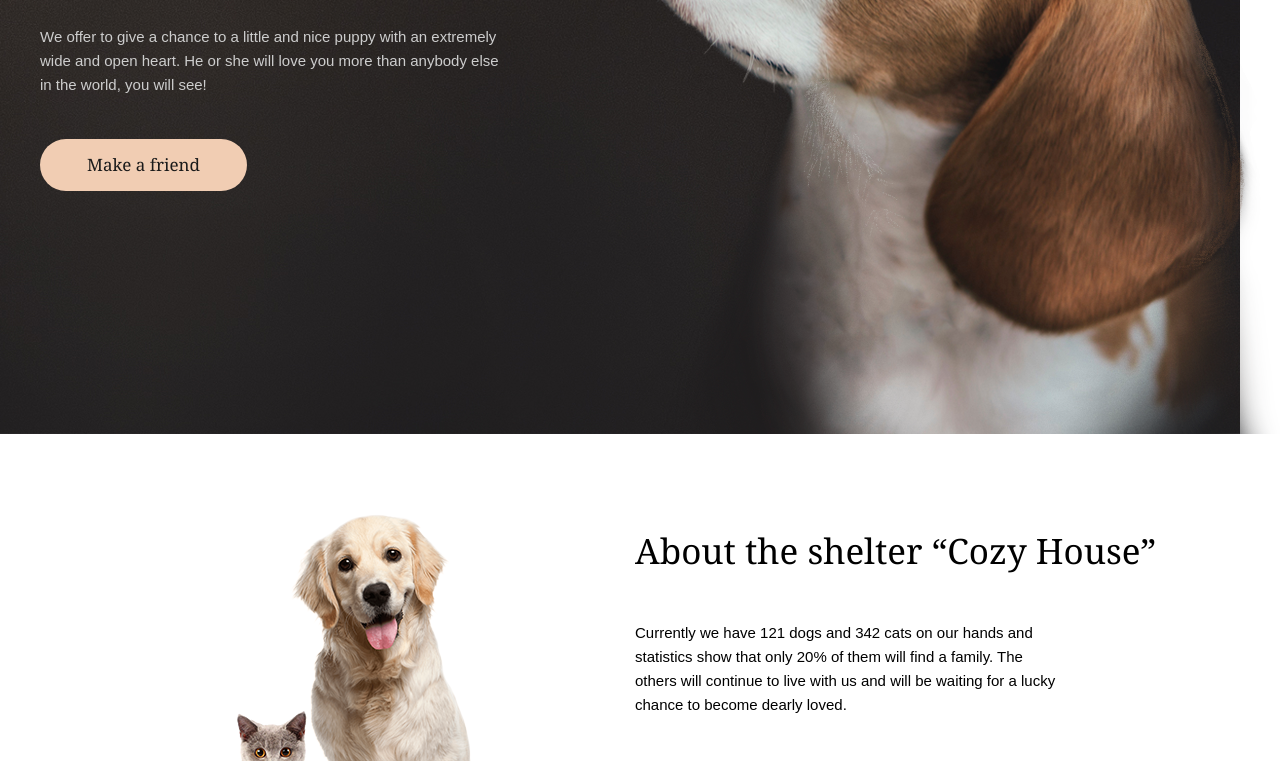
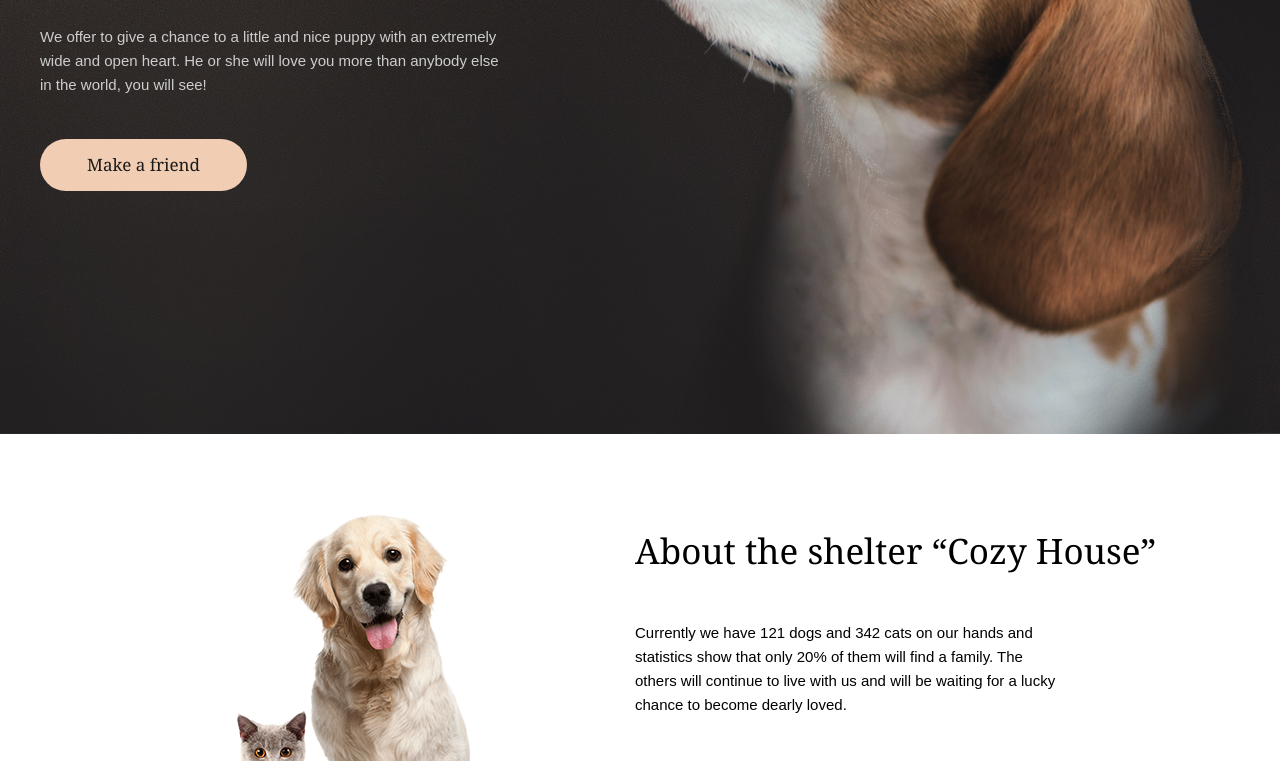
Before and after one commit to IvanCharniak/Shelter, a plain HTML site: page index.html in a window 1280 px wide. Shown: the part 474-1235 px from the top of the page. Drawn offline with Linux system fonts and the light colour scheme; files that its build step writes are made by us from their sources.

Commit message:
fix: start-screen background

```diff
--- a/css/style.scss
+++ b/css/style.scss
@@ -19,7 +19,6 @@ section.start {
     background:url('../img/start-screen-background.jpg'),
     radial-gradient(100% 215.42% at 0% 0%, #5B483A 0%, #262425 100%);
     background-repeat: no-repeat;
-    background-position: right 40px bottom 0;
     position: relative;
 
     div.content {
```
Also changed, not shown: css/animation.scss (line endings or trailing spaces), css/style.css, css/style.min.css, 1 other file.
